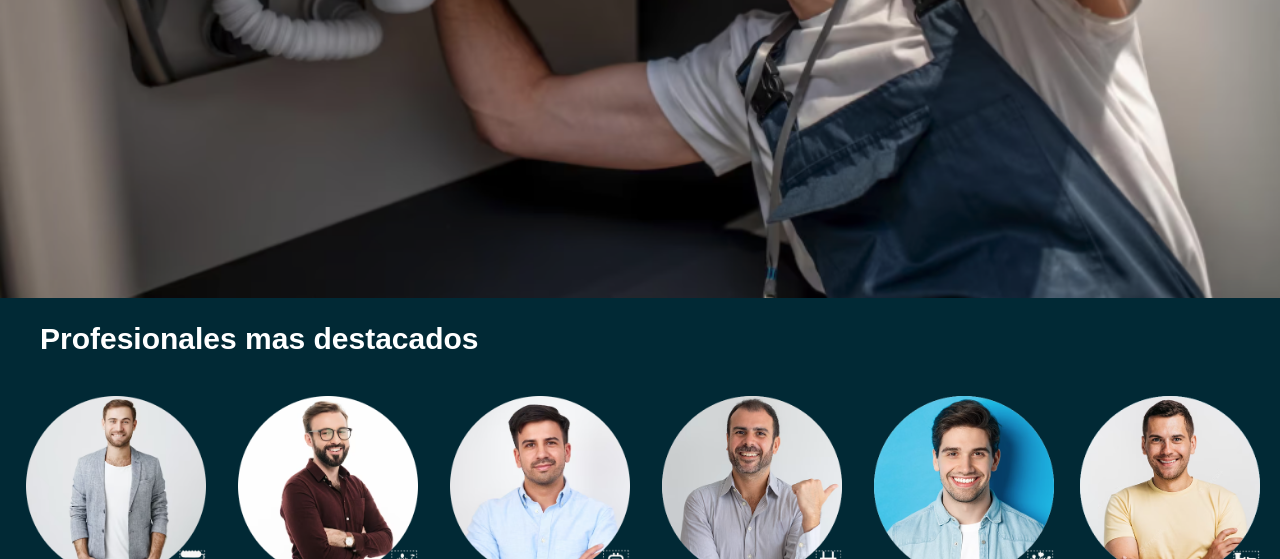
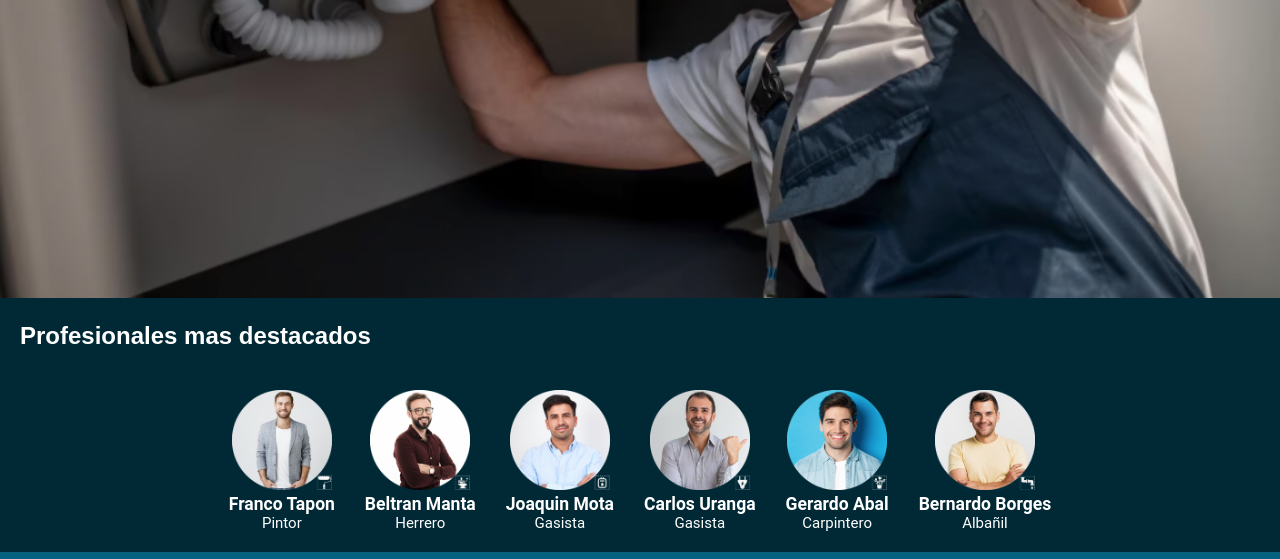
Before and after one commit to BorgesBernardo/reparapp-39385, a plain HTML site: page index.html in a window 1280 px wide. Shown: the part 645-1204 px from the top of the page. Drawn offline with Linux system fonts and the light colour scheme.

Commit message:
la lista de index tenia grid, lo pase a flex y al main header index le puse grid para acomodar los elementos, también acomodé algunas imágenes y foto de perfil

```diff
--- a/css/style.css
+++ b/css/style.css
@@ -65,162 +65,39 @@ header h1{
 
 /* Comienza el Main */
 
-
-.mainindex{
-    display: grid;
-    grid-template-columns: repeat(11, 1fr);
-    grid-template-rows: auto auto;
-    margin-bottom: 20px;
-    margin-right: 10px;
-    margin-left: 10px;
+.titulo_index{
+    font-family: 'Secular One', sans-serif;
+    margin: 20px 20px;
 }
 
-.titulo{
-    grid-column: 1 / 7;
-    grid-row: 1 / 1;
-    margin-left: 10px;
-    margin-top: 10px;
-    margin-bottom: 20px;
-    font-family: 'Secular One', sans-serif;
-    font-size: 30px;
+.main_index{
+    display: grid;
+    grid-template-columns: 1fr;
+    grid-template-rows: auto 1fr;
 }
 
-.profesional1 {
-    grid-column: 1 / 3;
-    grid-row: 2 / 3;
-    justify-self: center;
-    align-self: center;
-    text-align: center;
-    margin: 10px 10px;
-    /*box-shadow: 5px 10px 10px rgba(188, 186, 186, 0.395);*/
+
+.profesionales_lista{
+    display: flex;
+    flex-direction: row;
+    gap: 30px;
+    justify-content: center;
+    align-content: center;
+    margin: 20px 20px;
+    font-family: 'Roboto', sans-serif;
+    font-size: 15px;
 }
 
-.profesional1 section img{
-    width: 180px;
-    overflow: hidden;
+.profesional section img{
+    width: 100px;
 }
 
-.profesional1 section h3{
-    font-family: 'Roboto', sans-serif;
+.profesional section{
+    text-align: center;
+    gap: 10px;
 }
 
-.profesional1 section p{
-    font-family: 'Roboto', sans-serif;
-}
 
-.profesional2{
-    grid-column: 3 / 5;
-    grid-row: 2 / 3;
-    justify-self: center;
-    align-self: center;
-    text-align: center;
-    margin: 10px 10px;
-    /*box-shadow: 5px 10px 10px rgba(188, 186, 186, 0.395);*/
-}
-
-.profesional2 section img{
-    width: 180px;
-    overflow: hidden;
-}
-
-.profesional2 section h3{
-    font-family: 'Roboto', sans-serif;
-}
-
-.profesional2 section p{
-    font-family: 'Roboto', sans-serif;
-}
-
-.profesional3{
-    grid-column: 5 / 7;
-    grid-row: 2 / 3;
-    justify-self: center;
-    align-self: center;
-    text-align: center;
-    margin: 10px 10px;
-    /*box-shadow: 5px 10px 10px rgba(188, 186, 186, 0.395);*/
-}
-
-.profesional3 section img{
-    width: 180px;
-    overflow: hidden;
-}
-
-.profesional3 section h3{
-    font-family: 'Roboto', sans-serif;
-}
-
-.profesional3 section p{
-    font-family: 'Roboto', sans-serif;
-}
-
-.profesional4{
-    grid-column: 7 / 9;
-    grid-row: 2 / 3;
-    justify-self: center;
-    align-self: center;
-    text-align: center;
-    margin: 10px 10px;
-    /*box-shadow: 5px 10px 10px rgba(188, 186, 186, 0.395);*/
-}
-
-.profesional4 section img{
-    width: 180px;
-    overflow: hidden;
-}
-
-.profesional4 section h3{
-    font-family: 'Roboto', sans-serif;
-}
-
-.profesional4 section p{
-    font-family: 'Roboto', sans-serif;
-}
-.profesional5{
-    grid-column: 9 / 11;
-    grid-row: 2 / 3;
-    justify-self: center;
-    align-self: center;
-    text-align: center;
-    margin: 10px 10px;
-    /*box-shadow: 5px 10px 10px rgba(188, 186, 186, 0.395);*/
-}
-
-.profesional5 section img{
-    width: 180px;
-    overflow: hidden;
-}
-
-.profesional5 section h3{
-    font-family: 'Roboto', sans-serif;
-}
-
-.profesional5 section p{
-    font-family: 'Roboto', sans-serif;
-}
-
-.profesional6{
-    grid-column: 11 / 12;
-    grid-row: 2 / 3;
-    justify-self: center;
-    align-self: center;
-    text-align: center;
-    margin: 10px 10px;
-    /*box-shadow: 5px 10px 10px rgba(188, 186, 186, 0.395);*/
-}
-
-.profesional6 section img{
-    width: 180px;
-    overflow: hidden;
-}
-
-.profesional6 section h3{
-    font-family: 'Roboto', sans-serif;
-}
-
-.profesional6 section p{
-    font-family: 'Roboto', sans-serif;
-}
 
 /* Termina el Main */
 
@@ -351,7 +228,7 @@ header h1{
 .main_servicios{
     display: grid;
     grid-template-columns: repeat(6, 1fr );
-    grid-template-rows: repeat(7, 100px);
+    grid-template-rows: repeat(6, 80px);
 }
 
 .main_servicios h2{
@@ -369,34 +246,34 @@ header h1{
 .servicios_lista{
     display: flex;
     flex-direction: row;
-    gap: 10px;
+    gap: 20px;
 }
 
 .servicios_lista{
     grid-column: 1 / 7;
     grid-row: 2 / 4;
-    justify-content: center;
-    align-content: center;
-    margin-top: 20px;
+    justify-self: center;
+    align-self: center;
+    margin-top: 0px;
 }
 
 .servicios_lista div section img{
-    width: 150px;
+    width: 100px;
 }
 
 .section2service{
     grid-column: 1 / 7 ;
-    grid-row: 4 / 6;
+    grid-row: 4 / 5;
     font-size: 20px;
     text-align: center;
     justify-self: center;
-    align-self: center;
-    padding-bottom: 46px;
+    align-self: flex-start;
+    padding-bottom: 0px;
 }
 
 .boton_descarga{
     grid-column: 1 / 7 ;
-    grid-row: 6 / 7;
+    grid-row: 5 / 6;
     justify-self: center;
     align-self: center;
     color: black;
@@ -538,7 +415,7 @@ header h1{
 
 /* ------------------------------- COMIENZA NOSOTROS ---------------------- */
 
-.titulo{
+.titulo_nosotros{
     padding: 10px 20px;
     margin: 10px 0x;
     font-size: 30px;
--- a/index.html
+++ b/index.html
@@ -19,7 +19,7 @@
                             <li><a href="./pages/servicios.html">Servicios</a></li>
                             <li><a href="./pages/contacto.html">Contacto</a></li>
                             <li><a href="./pages/nosotros.html">Nosotros</a></li>
-                            <li><a href="./pages/perfil.html"><img src="./assets/img/foto-perfil.png" alt="" width="50px"></a></li>
+                            <li><a href="./pages/perfil.html"><img src="./assets/img/mi-perfil/foto_perfil.png" alt="" width="50px"></a></li>
                         </ul>
                     </nav>
             </div>
@@ -32,49 +32,51 @@
 
     <!-- Comienza el Main -->
     <div>
-        <main class="mainindex">
-            <h2 class="titulo"> Profesionales mas destacados </h2>
-            <div class="profesional1">
+        <main class="main_index">
+            <h2 class="titulo_index"> Profesionales mas destacados </h2>
+            <div class="profesionales_lista">
+                <div class="profesional">
                     <section>
                         <img src="./assets/img/profesionales/pintor.png" alt="Foto Pintor">
                         <h3>Franco Tapon</h3>
                         <p>Pintor</p>
                     </section>
             </div>
-            <div class="profesional2">
+            <div class="profesional">
                 <section>
-                        <img src="./assets/img/profesionales/herrero.png" alt="Foto Herrero" width="100">
+                        <img src="./assets/img/profesionales/herrero.png" alt="Foto Herrero">
                         <h3>Beltran Manta</h3>
                         <p>Herrero </p>
                 </section>
             </div>
-            <div class="profesional3">
+            <div class="profesional">
                 <section>
-                    <img src="./assets/img/profesionales/gasista.png" alt="Foto Gasista" width="100">
+                    <img src="./assets/img/profesionales/gasista.png" alt="Foto Gasista">
                     <h3>Joaquin Mota</h3>
                     <p>Gasista</p>
                 </section>
             </div>
-            <div class="profesional4">
+            <div class="profesional">
                 <section>
-                    <img src="./assets/img/profesionales/electricista.png" alt="Foto Electricista" width="100">
+                    <img src="./assets/img/profesionales/electricista.png" alt="Foto Electricista">
                     <h3>Carlos Uranga</h3>
                     <p>Gasista</p>
                 </section>
             </div>
-            <div class="profesional5">
+            <div class="profesional">
                 <section>
-                    <img src="./assets/img/profesionales/jardinero.png" alt="Foto Carpintero" width="100">
+                    <img src="./assets/img/profesionales/jardinero.png" alt="Foto Carpintero">
                     <h3>Gerardo Abal</h3>
                     <p>Carpintero</p>
                 </section>
             </div>
-            <div class="profesional6">
+            <div class="profesional">
                 <section>
-                    <img src="./assets/img/profesionales/plomero.png" alt="Foto Albañil" width="100">
+                    <img src="./assets/img/profesionales/plomero.png" alt="Foto Albañil">
                     <h3>Bernardo Borges</h3>
                     <p>Albañil</p>
                 </section>
+            </div>
         </div>
         </main>
     </div>
```
Also changed, not shown: pages/contacto.html (+2 -2 lines), pages/nosotros.html (+3 -3 lines), pages/perfil.html (+2 -2 lines), pages/servicios.html (+2 -2 lines), assets/img/foto-perfil.png (deleted), assets/img/mi-perfil/foto_perfil.png (added). Lines whose indentation alone changed are shown as unchanged.
